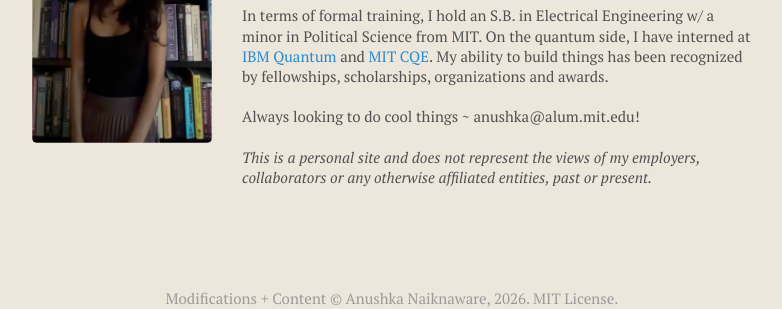
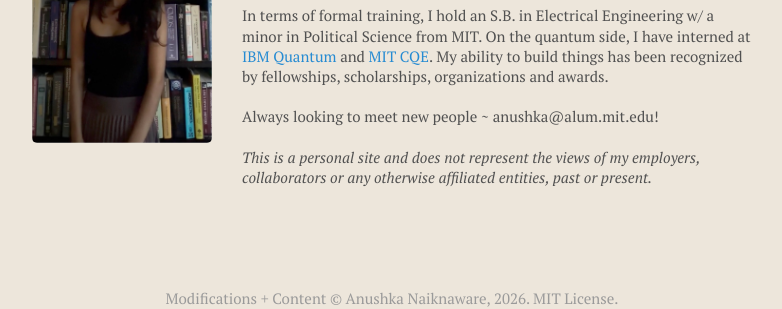
Before and after one commit to anushkanaiknaware/anushkanaiknaware.github.io, a Jekyll site: the page built from _posts/2026-08-20-home.md, in a window 1280 px wide. Shown: the part 328-637 px from the top of the page, without its empty margins (248-1030 px from the left). Built offline with Jekyll 4.4.1, drawn with Linux system fonts in a browser that asks for light colours.

Commit message:
Revise personal site content and contact details

```diff
--- a/_posts/2026-08-20-home.md
+++ b/_posts/2026-08-20-home.md
@@ -12,7 +12,7 @@ My personal drive comes from my commitment to a life bridging innovation, discov
 
 In terms of formal training, I hold an S.B. in Electrical Engineering w/ a minor in Political Science from MIT. On the quantum side, I have interned at [IBM Quantum](https://www.ibm.com/quantum/hardware) and [MIT CQE](https://cqe.mit.edu/). My ability to build things has been recognized by fellowships, scholarships, organizations and awards.
 
-Always looking to do cool things ~ anushka@alum.mit.edu!
+Always looking to meet new people ~ anushka@alum.mit.edu!
 
  _This is a personal site and does not represent the views of my employers, collaborators or any otherwise affiliated entities, past or present._
 
```
